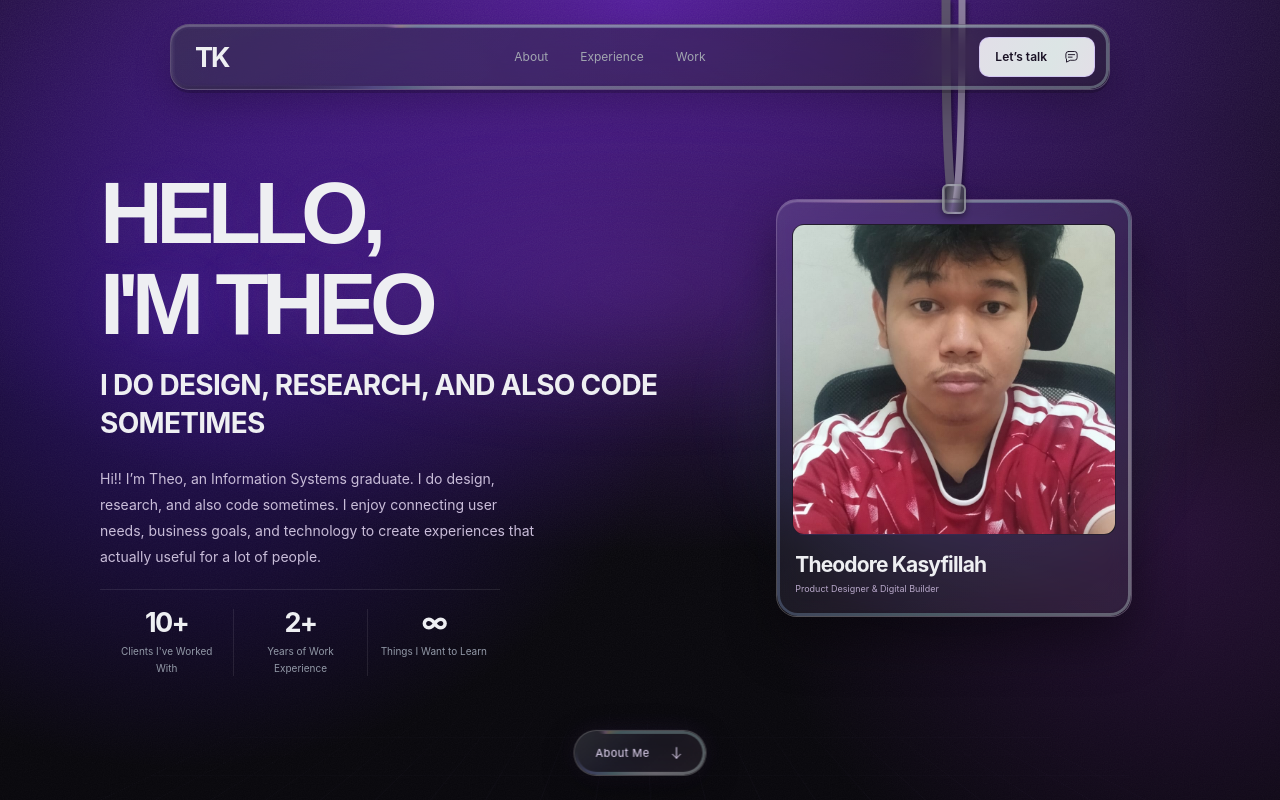
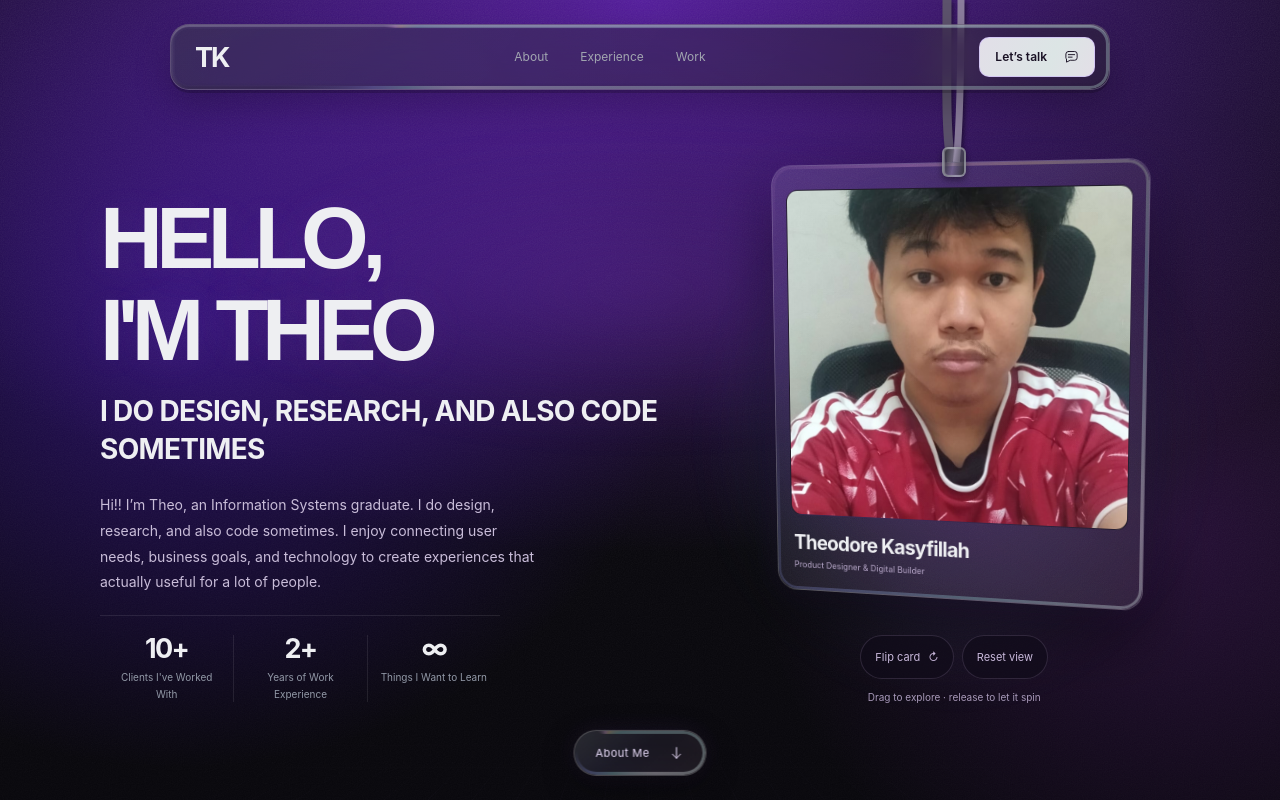
Before and after one commit to tedskiii67/portofolio-website, a Next.js app: page / in a window 1280 px wide. Shown: the top 800 px of the page. Built offline with nearby package versions, Linux system fonts and the light colour scheme.

Commit message:
new cosmetics at opener

```diff
--- a/app/_components/hanging-badge.tsx
+++ b/app/_components/hanging-badge.tsx
@@ -1,177 +1,204 @@
 "use client";
 
-import { useCallback, useEffect, useRef, type ReactNode } from "react";
+import { useCallback, useEffect, useRef, useState, type ReactNode } from "react";
 
-const clamp = (value: number, min: number, max: number) => Math.max(min, Math.min(max, value));
+const clamp = (value: number, limit: number) => Math.max(-limit, Math.min(limit, value));
+const radians = (value: number) => value * Math.PI / 180;
+const MAX_TILT = 55;
 
-export function HangingBadge({ children }: { children: ReactNode }) {
-  const scene = useRef<HTMLDivElement>(null);
+// A top-mounted swivel keeps the lanyard attached while the badge rotates with inertia.
+export function HangingBadge({ children, back }: { children: ReactNode; back: ReactNode }) {
+  const stage = useRef<HTMLDivElement>(null);
   const card = useRef<HTMLDivElement>(null);
   const cord = useRef<SVGSVGElement>(null);
-  const paths = useRef<(SVGPathElement | null)[]>([]);
-  const geometry = useRef({ width: 300, height: 200, start: 150, length: 200, rest: 0, min: -.4, max: .4 });
-  const motion = useRef({ angle: 0, velocity: 0 });
+  const cordPaths = useRef<(SVGPathElement | null)[]>([]);
+  const anchor = useRef({ width: 0, height: 0 });
+  const frame = useRef(0);
+  const motion = useRef({ x: -6, y: -12, vx: 0, vy: 0 });
   const pointer = useRef<{ id: number; x: number; y: number; time: number } | null>(null);
-  const frame = useRef(0);
+  const backVisible = useRef(false);
+  const [flipped, setFlipped] = useState(false);
+  const [dragging, setDragging] = useState(false);
 
-  const coordinates = useCallback(() => {
-    const g = geometry.current;
-    const angle = g.rest + motion.current.angle;
-    return { x: g.start + Math.sin(angle) * g.length - g.width / 2, y: Math.cos(angle) * g.length - g.height };
+  const draw = useCallback(() => {
+    const m = motion.current;
+    if (stage.current) {
+      stage.current.style.transform = `rotateX(${m.x}deg) rotateY(${m.y}deg)`;
+      stage.current.style.setProperty("--foil-x", `${50 + Math.sin(radians(m.y)) * 35}%`);
+      stage.current.style.setProperty("--foil-y", `${50 + Math.sin(radians(m.x)) * 35}%`);
+    }
+    const { width, height } = anchor.current;
+    const center = width / 2;
+    const twist = Math.cos(radians(m.y));
+    const bend = Math.sin(radians(m.y)) * 10;
+    cordPaths.current.forEach((path, index) => {
+      const offset = index === 0 ? -7 : 7;
+      path?.setAttribute("d", `M ${center + offset} 0 C ${center + offset} ${height * .45}, ${center + bend + offset * twist} ${height * .84}, ${center + offset * .35 * twist} ${height}`);
+    });
+    const isBack = Math.cos(radians(m.x)) * Math.cos(radians(m.y)) < 0;
+    if (isBack !== backVisible.current) {
+      backVisible.current = isBack;
+      setFlipped(isBack);
+    }
   }, []);
 
-  const draw = useCallback(() => {
-    const { x, y } = coordinates();
-    const { width, height, start } = geometry.current;
-    const end = width / 2 + x;
-    const bottom = height + y;
-    if (card.current) card.current.style.transform = `translate(${x}px, ${y}px) rotate(${-motion.current.angle * 180 / Math.PI}deg)`;
-    paths.current.forEach((path, index) => {
-      const offset = index === 0 ? -8 : 8;
-      path?.setAttribute("d", `M ${start + offset} 0 C ${start + (end - start) * .28 + offset} ${bottom * .35}, ${start + (end - start) * .72 + offset} ${bottom * .75}, ${end + offset * .3} ${bottom}`);
-    });
-  }, [coordinates]);
-
-  const stop = useCallback(() => {
+  const animate = useCallback((target?: { x: number; y: number }) => {
     cancelAnimationFrame(frame.current);
-    motion.current = { angle: 0, velocity: 0 };
+    const m = motion.current;
+    if (window.matchMedia("(prefers-reduced-motion: reduce)").matches) {
+      if (target) { m.x = target.x; m.y = target.y; }
+      else { m.x = 0; m.y = Math.round(m.y / 180) * 180; }
+      m.vx = m.vy = 0;
       draw();
-  }, [draw]);
-
-  function release(cancelled = false) {
-    const last = pointer.current;
-    if (cancelled || (last && performance.now() - last.time > 100)) motion.current.velocity = 0;
-    pointer.current = null;
-    card.current?.removeAttribute("data-dragging");
-    cancelAnimationFrame(frame.current);
-    if (window.matchMedia("(prefers-reduced-motion: reduce)").matches) {
-      stop();
       return;
     }
     let previous = performance.now();
-    function tick(now: number) {
+    let restingYaw: number | null = null;
+    const tick = (now: number) => {
       const dt = Math.min((now - previous) / 1000, .032);
       previous = now;
-      const p = motion.current;
-      const g = geometry.current;
-      // Angular gravity and light damping preserve momentum through several swings.
-      p.velocity = (p.velocity - 3.8 * Math.sin(p.angle) * dt) * Math.exp(-.72 * dt);
-      p.angle += p.velocity * dt;
-      if (p.angle < g.min || p.angle > g.max) {
-        p.angle = clamp(p.angle, g.min, g.max);
-        p.velocity *= -.35;
+      if (target) {
+        m.vx += (target.x - m.x) * 85 * dt;
+        m.vy += (target.y - m.y) * 85 * dt;
+      } else {
+        // Gravity brings pitch back down; a slow swivel rests on a readable face.
+        m.vx -= m.x * 36 * dt;
+        if (restingYaw === null && Math.abs(m.vy) < 35) restingYaw = Math.round(m.y / 180) * 180;
+        if (restingYaw !== null) m.vy += (restingYaw - m.y) * 18 * dt;
       }
-      if (Math.abs(p.angle) + Math.abs(p.velocity) < .002) {
-        stop();
+      const damping = Math.exp(-(target ? 16 : 3.5) * dt);
+      m.vx *= damping;
+      m.vy *= damping;
+      const nextTilt = m.x + m.vx * dt;
+      m.x = clamp(nextTilt, MAX_TILT);
+      if (Math.abs(nextTilt) > MAX_TILT) m.vx *= -.2;
+      m.y += m.vy * dt;
+      draw();
+      const distance = target ? Math.abs(target.x - m.x) + Math.abs(target.y - m.y) : Math.abs(m.x) + (restingYaw === null ? 180 : Math.abs(restingYaw - m.y));
+      if (Math.abs(m.vx) + Math.abs(m.vy) < .25 && distance < .1) {
+        if (target) { m.x = target.x; m.y = target.y; }
+        else { m.x = 0; m.y = restingYaw ?? m.y; }
+        m.vx = m.vy = 0;
+        draw();
         return;
       }
-      draw();
       frame.current = requestAnimationFrame(tick);
+    };
+    frame.current = requestAnimationFrame(tick);
+  }, [draw]);
+
+  const reset = () => {
+    const m = motion.current;
+    animate({ x: Math.round(m.x / 360) * 360, y: Math.round(m.y / 360) * 360 });
+  };
+
+  const flip = () => {
+    const m = motion.current;
+    const side = backVisible.current ? 0 : 180;
+    animate({ x: Math.round(m.x / 360) * 360, y: Math.round((m.y - side) / 360) * 360 + side });
+  };
+
+  const release = (cancelled = false) => {
+    if (!pointer.current) return;
+    if (cancelled || performance.now() - pointer.current.time > 100) {
+      motion.current.vx = motion.current.vy = 0;
     }
-    frame.current = requestAnimationFrame(tick);
-  }
+    pointer.current = null;
+    setDragging(false);
+    animate();
+  };
 
   useEffect(() => {
-    function measure() {
-      if (!scene.current || !cord.current) return;
-      const rect = scene.current.getBoundingClientRect();
+    const measure = () => {
+      if (!card.current || !cord.current) return;
+      const rect = card.current.getBoundingClientRect();
       const height = Math.max(1, rect.top + window.scrollY);
-      const mobile = window.innerWidth <= 700;
-      const start = rect.width / 2;
-      const restX = rect.width / 2 - start;
-      const length = Math.hypot(restX, height);
-      const rest = Math.atan2(restX, height);
-      const reach = mobile ? 95 : 260;
-      // Keep room for the tilted card at the viewport edges.
-      const left = Math.max(0, Math.min(reach, rect.left - 25));
-      const right = Math.max(0, Math.min(reach, document.documentElement.clientWidth - rect.right - 25));
-      const min = Math.max(-.55, Math.asin(clamp((restX - left) / length, -.95, .95)) - rest);
-      const max = Math.min(.55, Math.asin(clamp((restX + right) / length, -.95, .95)) - rest);
-      geometry.current = { width: rect.width, height, start, length, rest, min, max };
-      motion.current.angle = clamp(motion.current.angle, min, max);
+      anchor.current = { width: rect.width, height };
       cord.current.style.top = `-${height}px`;
-      cord.current.style.height = `${length + 60}px`;
-      cord.current.setAttribute("viewBox", `0 0 ${rect.width} ${length + 60}`);
+      cord.current.style.height = `${height}px`;
+      cord.current.setAttribute("viewBox", `0 0 ${rect.width} ${height}`);
       cord.current.style.visibility = "visible";
       draw();
+    };
+    const observer = new ResizeObserver(measure);
+    if (card.current) observer.observe(card.current);
+    observer.observe(document.body);
+    window.addEventListener("resize", measure);
+    measure();
+    const query = window.matchMedia("(prefers-reduced-motion: reduce)");
+    const onChange = () => {
+      if (query.matches) {
+        cancelAnimationFrame(frame.current);
+        motion.current.vx = motion.current.vy = 0;
+        motion.current.x = 0;
+        motion.current.y = Math.round(motion.current.y / 180) * 180;
+        draw();
       }
-    const observer = new ResizeObserver(measure);
-    observer.observe(document.body);
-    if (scene.current) observer.observe(scene.current);
-    window.addEventListener("resize", measure);
-    const reducedMotion = window.matchMedia("(prefers-reduced-motion: reduce)");
-    const onMotionChange = () => { if (reducedMotion.matches) stop(); };
-    reducedMotion.addEventListener("change", onMotionChange);
-    measure();
-    return () => {
-      observer.disconnect();
-      window.removeEventListener("resize", measure);
-      reducedMotion.removeEventListener("change", onMotionChange);
-      cancelAnimationFrame(frame.current);
     };
-  }, [draw, stop]);
+    query.addEventListener("change", onChange);
+    return () => { cancelAnimationFrame(frame.current); query.removeEventListener("change", onChange); observer.disconnect(); window.removeEventListener("resize", measure); };
+  }, [draw]);
 
   return (
-    <div className="hero-scene hanging-scene">
-      <div className="lanyard-scene" ref={scene}>
-        <svg ref={cord} className="lanyard-cord" aria-hidden="true" preserveAspectRatio="none">
-          {[0, 1].map((index) => <path key={index} ref={(node) => { paths.current[index] = node; }} />)}
-        </svg>
-        <div ref={card} className="lanyard-card" role="button" tabIndex={0}
-          aria-label="Drag and release Theo’s badge to swing it. Use arrow keys to swing, or Escape to stop."
-          onDragStart={(event) => event.preventDefault()}
-          onPointerDown={(event) => {
+    <div className="hero-scene inspect-scene">
+      <div ref={card} className="inspect-card" role="button" tabIndex={0}
+        aria-label={`Theo’s 3D badge, ${flipped ? "back" : "front"} side. Drag to rotate freely. Arrow keys rotate, Enter flips, Escape resets.`}
+        aria-pressed={flipped} data-dragging={dragging || undefined}
+        onDragStart={event => event.preventDefault()}
+        onPointerDown={event => {
           if (!event.isPrimary || event.button !== 0) return;
           cancelAnimationFrame(frame.current);
-            const { x, y } = coordinates();
-            pointer.current = { id: event.pointerId, x: event.clientX - x, y: event.clientY - y, time: performance.now() };
-            motion.current.velocity = 0;
+          motion.current.vx = motion.current.vy = 0;
+          pointer.current = { id: event.pointerId, x: event.clientX, y: event.clientY, time: performance.now() };
+          setDragging(true);
           event.currentTarget.setPointerCapture(event.pointerId);
-            event.currentTarget.setAttribute("data-dragging", "");
           event.currentTarget.focus({ preventScroll: true });
         }}
-          onPointerMove={(event) => {
-            const start = pointer.current;
-            if (!start || event.pointerId !== start.id) return;
-            const g = geometry.current;
+        onPointerMove={event => {
+          const p = pointer.current;
+          if (!p || p.id !== event.pointerId) return;
           const now = performance.now();
-            const dt = Math.max((now - start.time) / 1000, .008);
-            const angle = clamp(Math.atan2(g.width / 2 - g.start + event.clientX - start.x,
-              Math.max(40, g.height + event.clientY - start.y)) - g.rest, g.min, g.max);
-            motion.current.velocity = clamp((angle - motion.current.angle) / dt, -1.4, 1.4);
-            motion.current.angle = angle;
-            start.time = now;
+          const dt = Math.max((now - p.time) / 1000, .008);
+          const dx = (event.clientX - p.x) * .8;
+          const dy = -(event.clientY - p.y) * .65;
+          motion.current.y += dx;
+          motion.current.x = clamp(motion.current.x + dy, MAX_TILT);
+          motion.current.vy = clamp(dx / dt, 480);
+          motion.current.vx = clamp(dy / dt, 480);
+          p.x = event.clientX; p.y = event.clientY; p.time = now;
           draw();
         }}
-          onPointerUp={(event) => {
+        onPointerUp={event => {
           if (pointer.current?.id !== event.pointerId) return;
           release();
           if (event.currentTarget.hasPointerCapture(event.pointerId)) event.currentTarget.releasePointerCapture(event.pointerId);
         }}
         onPointerCancel={() => release(true)}
-          onLostPointerCapture={() => { if (pointer.current) release(true); }}
-          onKeyDown={(event) => {
-            if (event.key === "Escape") {
-              const id = pointer.current?.id;
-              pointer.current = null;
-              event.currentTarget.removeAttribute("data-dragging");
-              if (id !== undefined && event.currentTarget.hasPointerCapture(id)) event.currentTarget.releasePointerCapture(id);
-              stop();
-              return;
-            }
+        onLostPointerCapture={() => release(true)}
+        onKeyDown={event => {
           if (pointer.current) return;
-            if (["ArrowLeft", "ArrowRight", "ArrowUp", "ArrowDown", "Enter", " "].includes(event.key)) {
-              event.preventDefault();
-              const g = geometry.current;
-              motion.current.angle = event.key === "ArrowLeft" ? g.min * .8 : g.max * .8;
-              motion.current.velocity = 0;
-              release();
+          if (["Enter", " ", "Escape", "ArrowLeft", "ArrowRight", "ArrowUp", "ArrowDown"].includes(event.key)) event.preventDefault();
+          if (event.key === "Enter" || event.key === " ") flip();
+          else if (event.key === "Escape") reset();
+          else if (event.key.startsWith("Arrow")) {
+            const m = motion.current;
+            animate({ x: clamp(m.x + (event.key === "ArrowUp" ? 30 : event.key === "ArrowDown" ? -30 : 0), MAX_TILT), y: m.y + (event.key === "ArrowRight" ? 40 : event.key === "ArrowLeft" ? -40 : 0) });
           }
         }}>
+        <svg ref={cord} className="lanyard-cord" aria-hidden="true" preserveAspectRatio="none">
+          {[0, 1].map(index => <path key={index} ref={node => { cordPaths.current[index] = node; }} />)}
+        </svg>
         <span className="lanyard-clip" aria-hidden="true" />
-          {children}
+        <div ref={stage} className="badge-flip-stage inspect-stage">
+          <div className="badge-face badge-face-front" aria-hidden={flipped} inert={flipped}>{children}</div>
+          <div className="badge-face badge-face-back glass" aria-hidden={!flipped} inert={!flipped}>{back}</div>
         </div>
       </div>
+      <div className="badge-controls">
+        <button type="button" className="badge-examine" onClick={flip}>Flip card <span aria-hidden="true">↻</span></button>
+        <button type="button" className="badge-examine" onClick={reset}>Reset view</button>
+      </div>
+      <p className="badge-gesture-hint">Drag to explore · release to let it spin</p>
     </div>
   );
 }
--- a/app/globals.css
+++ b/app/globals.css
@@ -188,6 +188,50 @@ button svg, a svg { vertical-align: middle; }
 .lanyard-card[data-dragging] { cursor: grabbing; }
 .lanyard-card:focus-visible { outline: 2px solid var(--accent); outline-offset: 7px; }
 .lanyard-card img { pointer-events: none; -webkit-user-drag: none; }
+.lanyard-card { perspective: 1100px; }
+.badge-flip-stage { position: relative; transform-style: preserve-3d; transition: transform .8s cubic-bezier(.22,.75,.25,1); }
+.badge-flip-stage[data-flipped="true"] { transform: rotateY(180deg); }
+.badge-face { backface-visibility: hidden; -webkit-backface-visibility: hidden; }
+.badge-face-front { position: relative; transform: rotateY(0deg); }
+.badge-face-back { position: absolute; inset: 0; transform: rotateY(180deg); border-radius: 21px; background-color: #14111d; padding: clamp(16px, 2.5vw, 28px); overflow: hidden; }
+.badge-back-content { display: flex; flex-direction: column; height: 100%; color: #ede8f5; }
+.badge-back-top { display: flex; align-items: center; justify-content: space-between; gap: 8px; font-size: 8px; letter-spacing: .18em; color: #b7a5d0; }
+.badge-back-top svg { width: 15px; height: 15px; }
+.badge-back-monogram { font-size: clamp(48px, 7vw, 88px); line-height: 1.1; letter-spacing: -.1em; margin-block: auto; color: #dbc9f2; text-shadow: 2px 2px #77c6bf33, -2px -1px #d2a7cc33; }
+.badge-back-intro strong { font-size: 22px; letter-spacing: -.035em; }
+.badge-back-intro p { margin-top: 5px; font-size: 12px; line-height: 1.55; color: #bfb4cf; }
+.badge-back-disciplines { display: flex; flex-wrap: wrap; gap: 6px; margin-block: 14px; }
+.badge-back-disciplines span { font-size: 9px; padding: 3px 7px; border: 1px solid #d2b8f12b; border-radius: 5px; background: #ffffff05; }
+.badge-back-bottom { display: grid; gap: 5px; margin-top: auto; padding-top: 12px; border-top: 1px solid #ffffff16; }
+.badge-back-bottom > span:first-child { font-size: 10px; color: #d7c3ec; }
+.badge-back-bottom > span:nth-child(2) { font-size: 9px; overflow-wrap: anywhere; color: #a99bb9; }
+.badge-barcode { width: 68%; height: 16px; margin-top: 4px; opacity: .3; background: repeating-linear-gradient(90deg, #d8c6ef 0 2px, transparent 2px 5px, #d8c6ef 5px 6px, transparent 6px 9px, #d8c6ef 9px 13px, transparent 13px 16px); }
+.badge-examine { display: flex; align-items: center; justify-content: center; gap: 8px; margin: 12px auto 0; min-height: 44px; padding: 8px 14px; border: 1px solid #d8c3ef25; border-radius: 30px; color: #c9b9db; font-size: 11px; background: #100b19a6; }
+.badge-examine:hover { color: #fff; border-color: #d8c3ef66; }
+.inspect-card { position: relative; perspective: 1100px; cursor: grab; touch-action: none; user-select: none; -webkit-user-select: none; border-radius: 21px; }
+.inspect-card[data-dragging] { cursor: grabbing; }
+.inspect-card:focus-visible { outline: 2px solid var(--accent); outline-offset: 8px; }
+.inspect-stage { transition: none; transform-origin: 50% 0; }
+.inspect-stage > .badge-face { pointer-events: none; }
+.inspect-stage .hero-collectible { transform: none; padding-top: 24px; }
+.inspect-stage .glass { --foil-x: inherit; --foil-y: inherit; }
+.badge-controls { position: relative; z-index: 2; display: flex; justify-content: center; gap: 8px; margin-top: 24px; }
+.badge-controls .badge-examine { margin: 0; }
+.badge-gesture-hint { text-align: center; color: #a99aba; font-size: 10px; margin-top: 10px; }
+@media (max-width: 700px) {
+  .badge-face-back { padding: 16px; border-radius: 16px; }
+  .badge-back-top { font-size: 6px; }
+  .badge-back-monogram { font-size: 43px; }
+  .badge-back-intro strong { font-size: 18px; }
+  .badge-back-intro p { font-size: 10px; }
+  .badge-back-disciplines { gap: 4px; margin-block: 8px; }
+  .badge-back-disciplines span { font-size: 8px; padding: 2px 5px; }
+  .badge-back-bottom { padding-top: 8px; gap: 3px; }
+  .badge-back-bottom > span:first-child { font-size: 9px; }
+  .badge-back-bottom > span:nth-child(2) { font-size: 8px; }
+  .badge-barcode { height: 10px; }
+  .badge-examine { margin-top: 8px; }
+}
 .lanyard-card .hero-collectible { transform: none; padding-top: 24px; box-shadow: inset 0 2px 1px #ffffff38, inset -1px -3px 3px #00000038, 0 25px 50px #0006; }
 .lanyard-clip { position: absolute; z-index: 5; left: calc(50% - 12px); top: -15px; width: 24px; height: 30px; border: 2px solid #c2c5cd88; border-radius: 6px; background: linear-gradient(100deg, #292931, #b9bac255 48%, #34343e); box-shadow: inset 1px 0 1px #ffffff50, 0 3px 6px #0006; pointer-events: none; }
 .hero-card-top { display: flex; justify-content: space-between; align-items: center; gap: 12px; padding: 4px 4px 15px; color: #d6c4ed; font-size: 8px; letter-spacing: .13em; }
--- a/app/page.tsx
+++ b/app/page.tsx
@@ -46,7 +46,14 @@ export default function Home() {
             </div>
 
             <div className="hero-showcase">
-              <HangingBadge>
+              <HangingBadge back={
+                <div className="badge-back-content">
+                  <div className="badge-back-top"><span>THE OTHER SIDE</span></div>
+                  <strong className="badge-back-monogram" aria-hidden="true">{portfolio.initials}</strong>
+                  <div className="badge-back-intro"><strong>Still Theo.</strong><p>Curious about how people works.<br />Love to create something.</p></div>
+                  <div className="badge-back-bottom"><span>If you found this, say hello here.</span><span>{portfolio.email}</span><div className="badge-barcode" aria-hidden="true" /></div>
+                </div>
+              }>
               <figure className="glass hero-collectible">
                 <div className="hero-collectible-art">
                   {portfolio.avatar ? (
```
Lines whose indentation alone changed are shown as unchanged.
